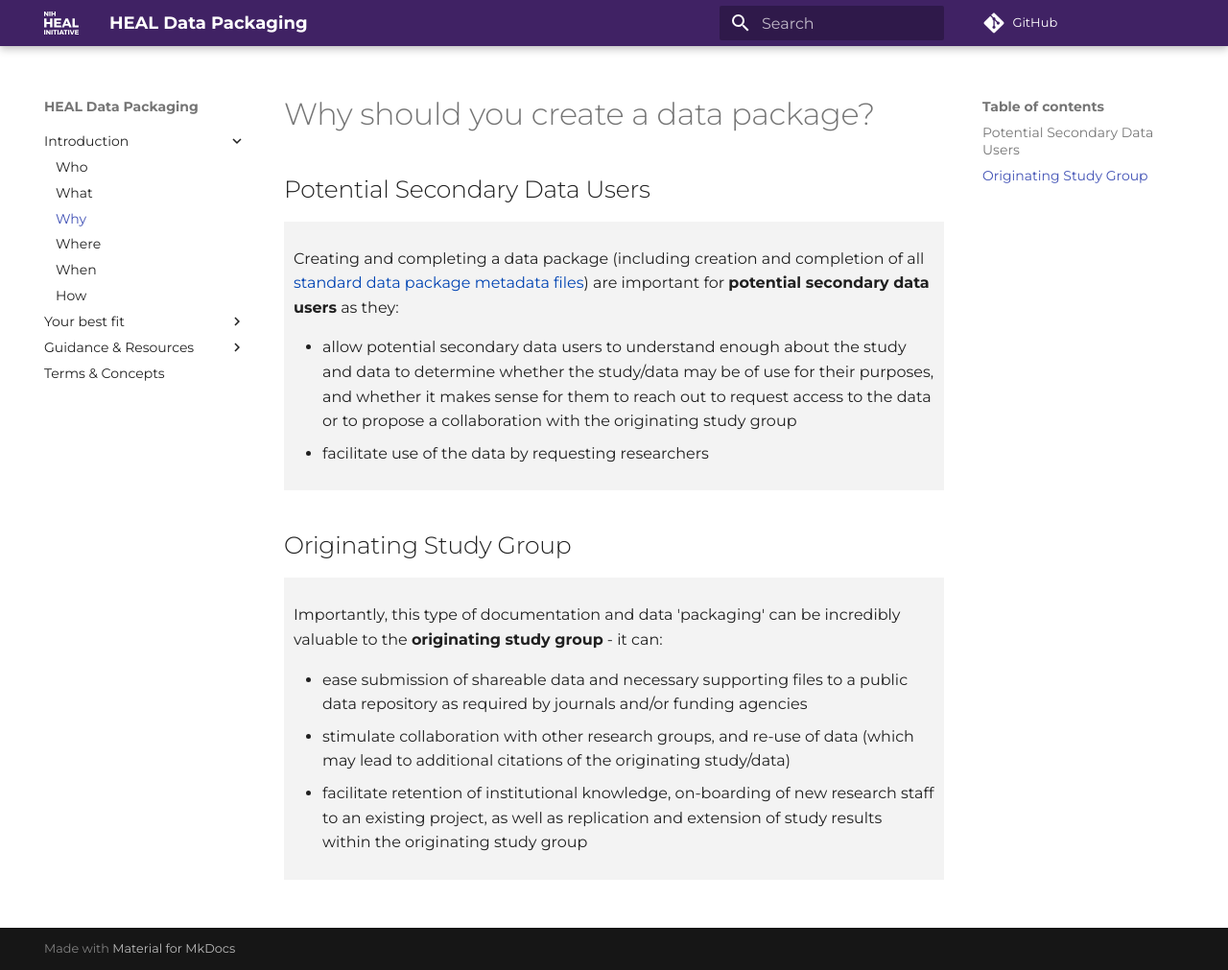
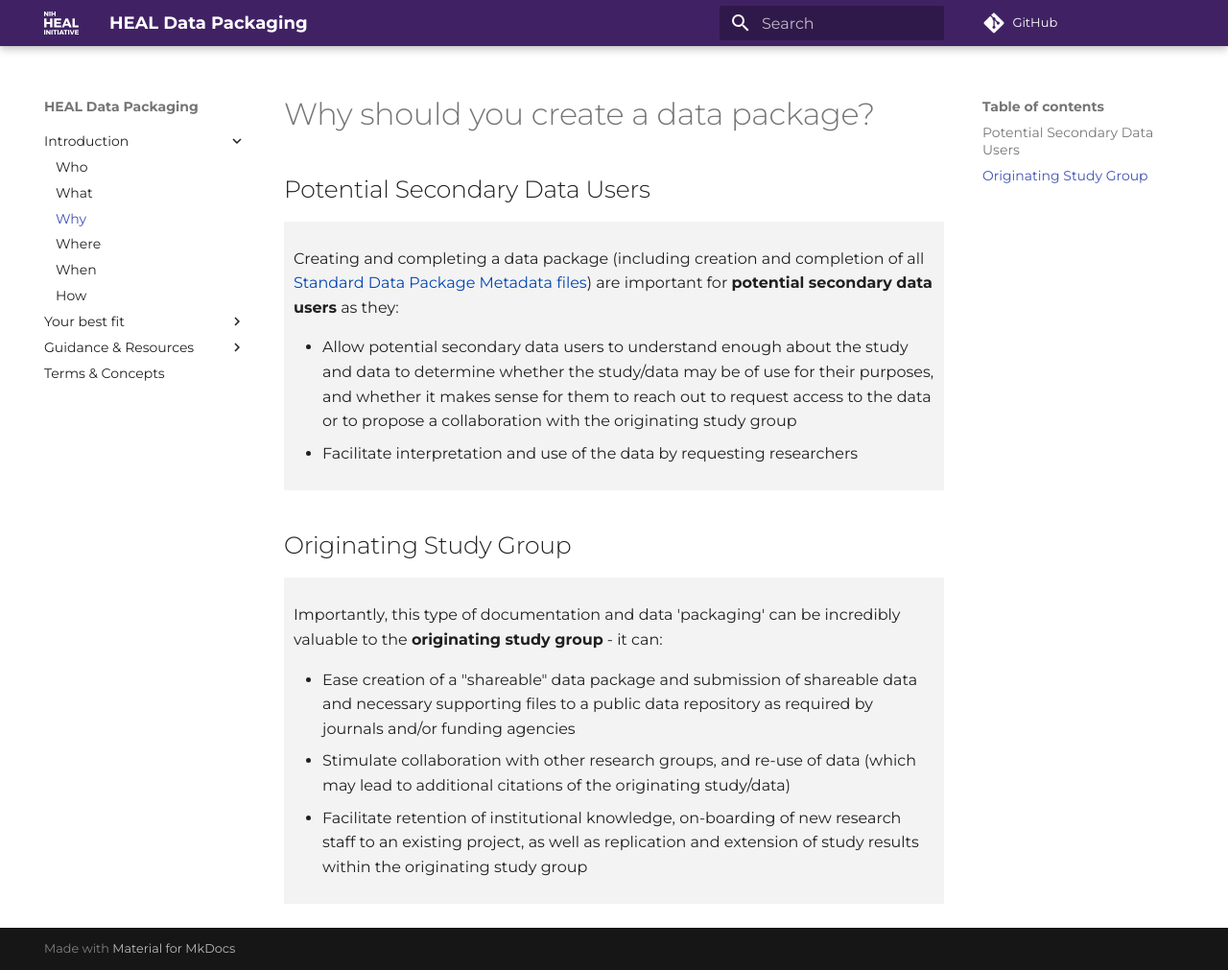
Before and after one commit to norc-heal/heal-data-pkg-guide, an MkDocs documentation site: the page built from docs/intro/why.md, in a window 1280 px wide and 1011 px high. Shown: the whole window at 96% size. Built offline with MkDocs 1.6.1 and Material for MkDocs 9.7.7, drawn with Linux system fonts in a browser that asks for light colours; comment, search, counter and statistics services are not loaded.

Commit message:
small updates

```diff
--- a/docs/intro/why.md
+++ b/docs/intro/why.md
@@ -5,10 +5,10 @@
 
 <div markdown="1" style="background-color:rgba(0, 0, 0, 0.0470588); text-align:left; vertical-align: top; padding:10px 10px; margin-bottom: 10px;">
 
-Creating and completing a data package (including creation and completion of all [standard data package metadata files](../terms/index.md#standard-data-package-metadata-files)) are important for **potential secondary data users** as they:
+Creating and completing a data package (including creation and completion of all [Standard Data Package Metadata files](../terms/index.md#standard-data-package-metadata-files)) are important for **potential secondary data users** as they:
 
-* allow potential secondary data users to understand enough about the study and data to determine whether the study/data may be of use for their purposes, and whether it makes sense for them to reach out to request access to the data or to propose a collaboration with the originating study group
-* facilitate use of the data by requesting researchers
+* Allow potential secondary data users to understand enough about the study and data to determine whether the study/data may be of use for their purposes, and whether it makes sense for them to reach out to request access to the data or to propose a collaboration with the originating study group
+* Facilitate interpretation and use of the data by requesting researchers
 
 </div>
 
@@ -18,8 +18,8 @@ Creating and completing a data package (including creation and completion of all
 
 Importantly, this type of documentation and data 'packaging' can be incredibly valuable to the **originating study group** - it can:
 
-* ease submission of shareable data and necessary supporting files to a public data repository as required by journals and/or funding agencies
-* stimulate collaboration with other research groups, and re-use of data (which may lead to additional citations of the originating study/data)
-* facilitate retention of institutional knowledge, on-boarding of new research staff to an existing project, as well as replication and extension of study results within the originating study group
+* Ease creation of a "shareable" data package and submission of shareable data and necessary supporting files to a public data repository as required by journals and/or funding agencies
+* Stimulate collaboration with other research groups, and re-use of data (which may lead to additional citations of the originating study/data)
+* Facilitate retention of institutional knowledge, on-boarding of new research staff to an existing project, as well as replication and extension of study results within the originating study group
 
 </div>
```
Also changed, not shown: docs/intro/how.md (+2 -2 lines), docs/intro/when.md (+17 -2 lines).
